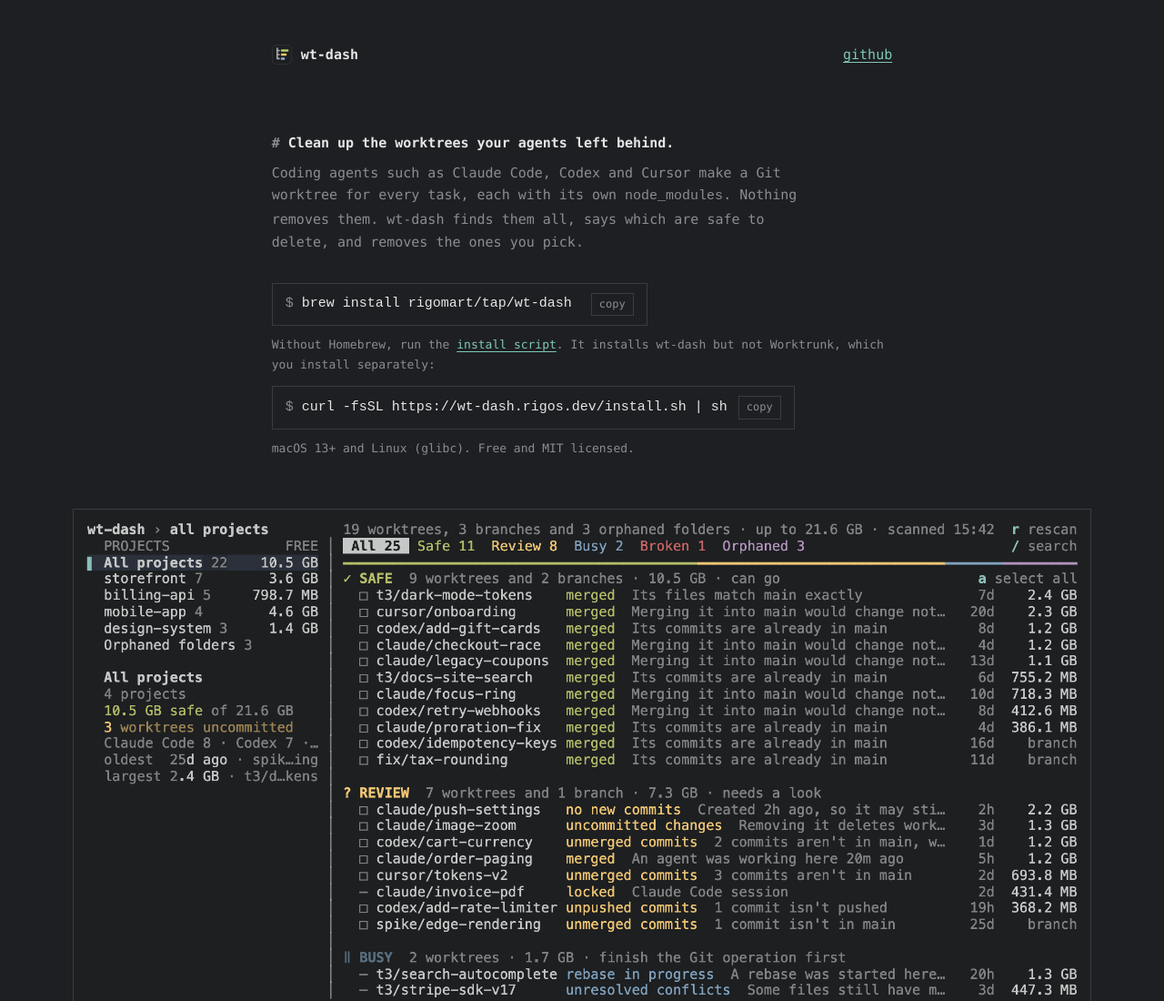
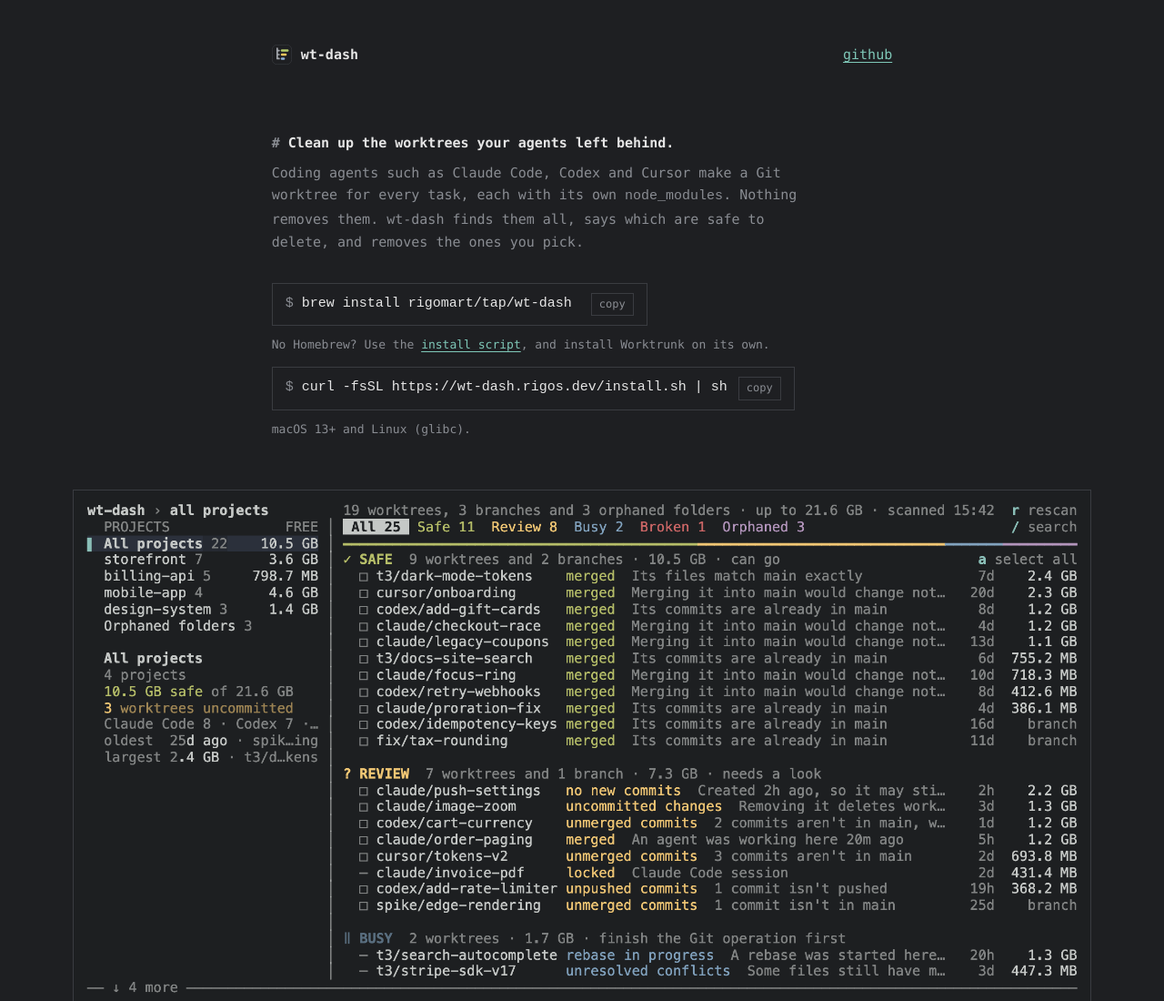
Before and after one commit to rigomart/wt-dash, a website: page site/index.html in a window 1280 px wide. Shown: the top 1100 px of the page at 91% size. Drawn offline with Linux system fonts and the light colour scheme; files whose address does not match are found by name.

Commit message:
docs: simplify the site's install-script line and drop the license note

```diff
--- a/site/index.html
+++ b/site/index.html
@@ -281,14 +281,14 @@
         <button data-copy="brew install rigomart/tap/wt-dash">copy</button>
       </div>
       <p class="small">
-        Without Homebrew, run the <a href="install.sh">install script</a>. It installs wt-dash but
-        not Worktrunk, which you install separately:
+        No Homebrew? Use the <a href="install.sh">install script</a>, and install Worktrunk on its
+        own.
       </p>
       <div class="cmd alt">
         <code>curl -fsSL https://wt-dash.rigos.dev/install.sh | sh</code>
         <button data-copy="curl -fsSL https://wt-dash.rigos.dev/install.sh | sh">copy</button>
       </div>
-      <p class="small">macOS 13+ and Linux (glibc). Free and MIT licensed.</p>
+      <p class="small">macOS 13+ and Linux (glibc).</p>
 
       <figure>
         <img
```
